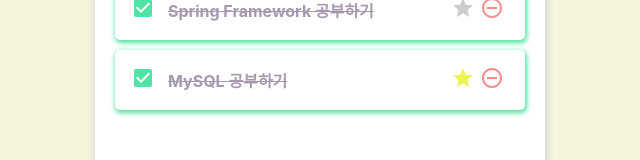
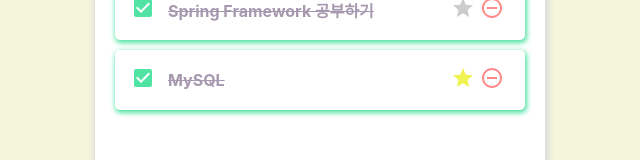
Before and after one commit to sanghyeon2420/todo_list, a React (Create React App) app: page / in a window 1280 px wide. Shown: the part 312-472 px from the top of the page, without its empty margins (320-960 px from the left). Built offline with nearby package versions, Linux system fonts and the light colour scheme.

Commit message:
no message

```diff
--- a/package.json
+++ b/package.json
@@ -19,7 +19,9 @@
     "start": "react-scripts start",
     "build": "react-scripts build",
     "test": "react-scripts test",
-    "eject": "react-scripts eject"
+    "eject": "react-scripts eject",
+    "predeploy": "npm run build",
+    "deploy": "gh-pages -d build"
   },
   "eslintConfig": {
     "extends": [
--- a/src/App.js
+++ b/src/App.js
@@ -28,7 +28,7 @@
     },
     {
       id: 3,
-      text: "MySQL 공부하기",
+      text: "MySQL",
       checked: true,
       important: true
     }
```
